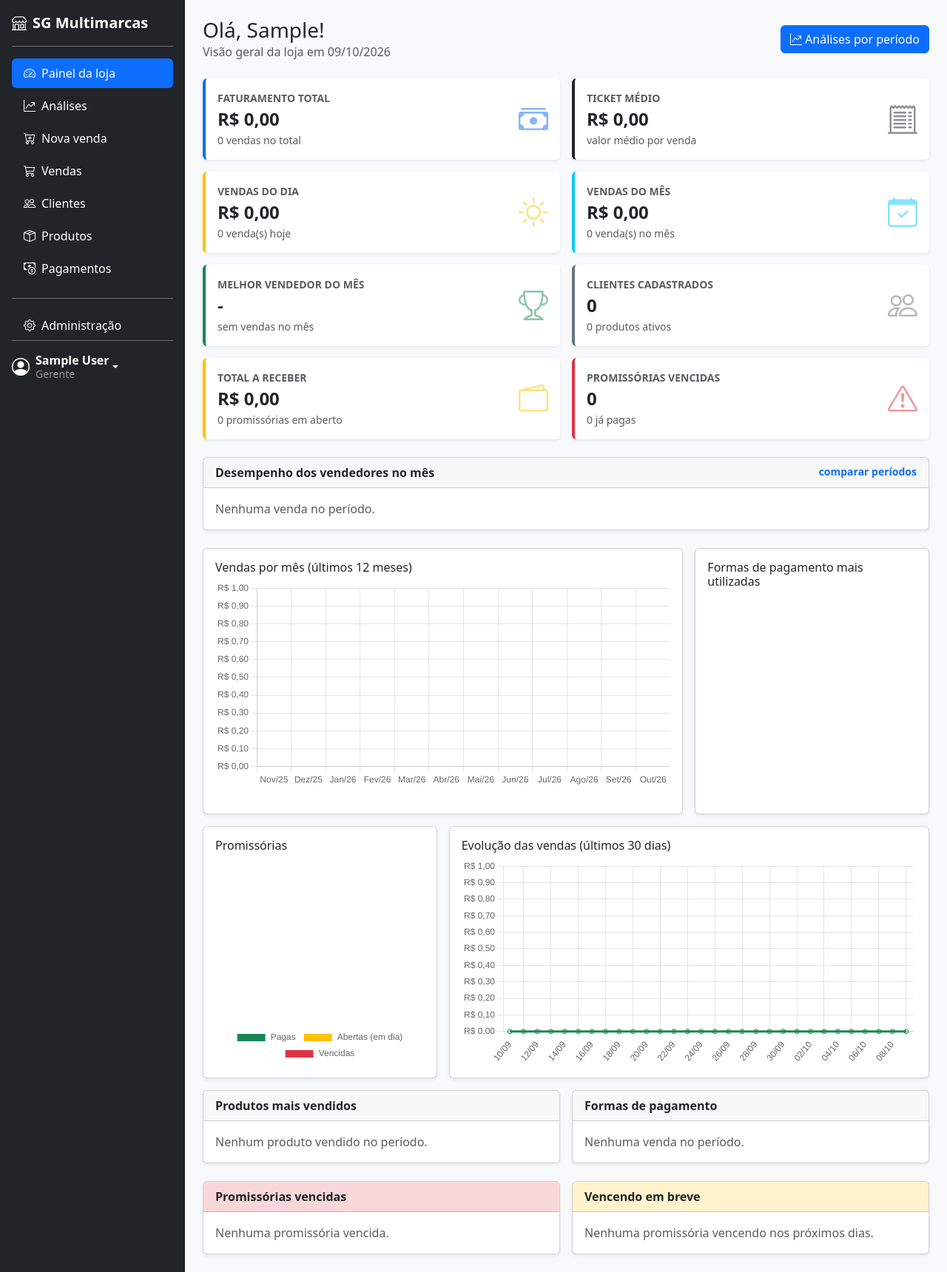
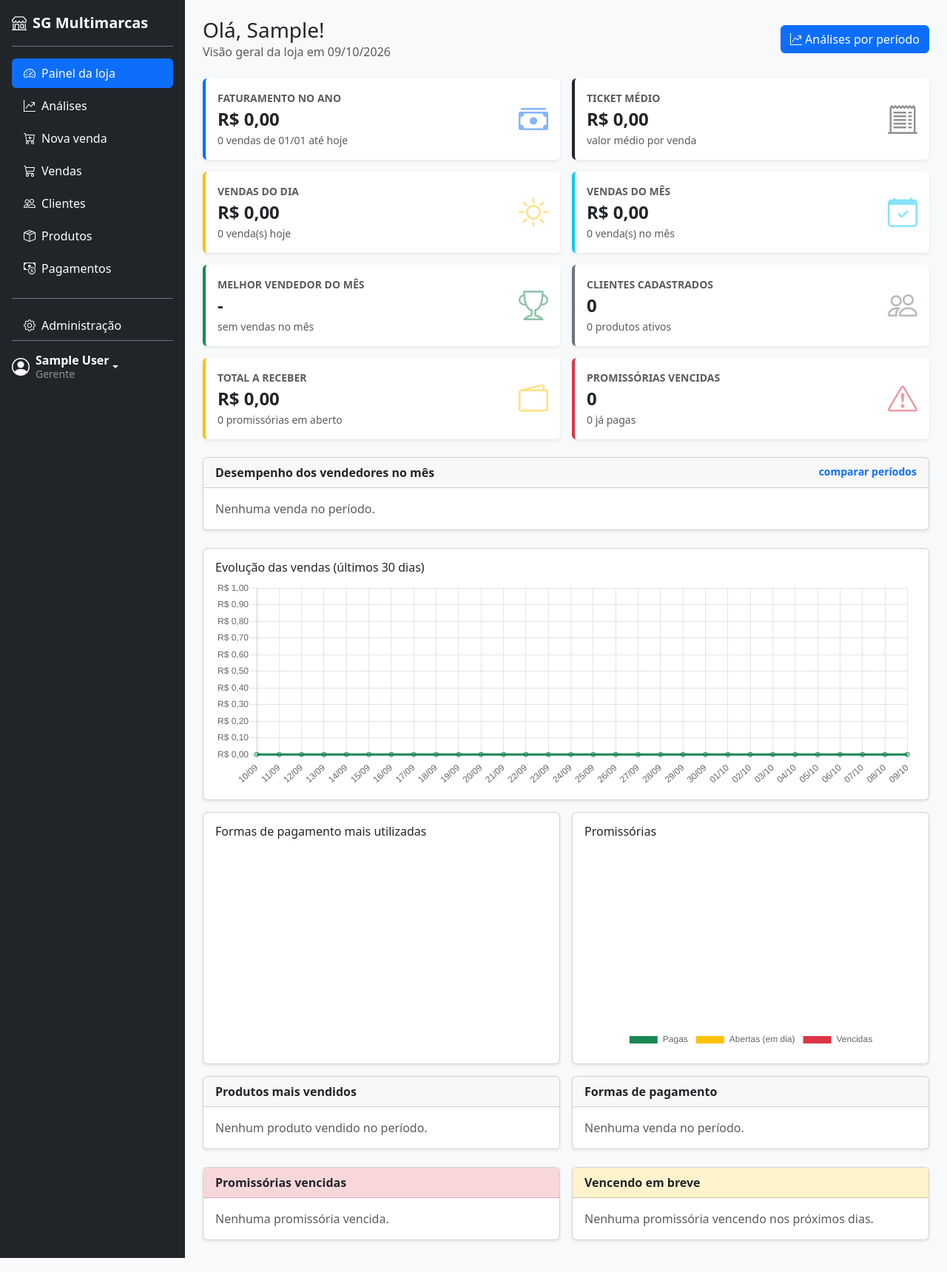
Before and after one commit to kevingarciaa/SG-MULTIMARCAS, a Django app: page / in a window 1280 px wide. Shown: the whole page at 74% size. Run offline with Django 5.2, Linux system fonts and the light colour scheme; the visitor is signed in with stand-in values (Sample User, id 1); data comes from the database, SQL or seed files in the repository; data that the repository does not hold is empty; a map, chart or similar area stays blank.

Commit message:
melhorias para o perfil do gerente

```diff
--- a/dashboard/services.py
+++ b/dashboard/services.py
@@ -8,7 +8,7 @@ from datetime import timedelta
 from decimal import Decimal
 
 from django.db.models import Count, DecimalField, ExpressionWrapper, F, Sum
-from django.db.models.functions import TruncDate, TruncMonth
+from django.db.models.functions import TruncDate
 from django.utils import timezone
 
 from clientes.models import Cliente
@@ -16,19 +16,11 @@ from produtos.models import Produto
 from promissorias.models import Promissoria
 from vendas.models import ItemVenda, Venda
 
-MESES = ["Jan", "Fev", "Mar", "Abr", "Mai", "Jun", "Jul", "Ago", "Set", "Out", "Nov", "Dez"]
+CORES = ["#0d6efd", "#198754", "#ffc107", "#dc3545", "#6f42c1", "#20c997", "#fd7e14"]
 
 
 def _soma(queryset, campo):
     return queryset.aggregate(total=Sum(campo))["total"] or Decimal("0")
-
-
-def _inicio_do_mes(data, meses_atras=0):
-    ano, mes = data.year, data.month - meses_atras
-    while mes <= 0:
-        mes += 12
-        ano -= 1
-    return data.replace(year=ano, month=mes, day=1)
 
 
 def resumo(vendas):
@@ -43,10 +35,11 @@ def resumo(vendas):
 
 
 def resumo_por_prazo(vendas):
-    """Resumo geral, do dia e do mês corrente."""
+    """Resumo geral, do ano até hoje, do dia e do mês corrente."""
     hoje = timezone.localdate()
     return {
         "geral": resumo(vendas),
+        "ano": resumo(vendas.filter(data_venda__date__gte=hoje.replace(month=1, day=1), data_venda__date__lte=hoje)),
         "dia": resumo(vendas.filter(data_venda__date=hoje)),
         "mes": resumo(vendas.filter(data_venda__date__gte=hoje.replace(day=1))),
     }
@@ -92,25 +85,6 @@ def indicadores_loja():
     }
 
 
-def vendas_por_mes(vendas, meses=12):
-    """Valor vendido em cada um dos últimos `meses` meses (inclui meses sem venda)."""
-    hoje = timezone.localdate()
-    inicio = _inicio_do_mes(hoje, meses - 1)
-    dados = {
-        item["mes"].date() if hasattr(item["mes"], "date") else item["mes"]: item["total"]
-        for item in vendas.filter(data_venda__date__gte=inicio)
-        .annotate(mes=TruncMonth("data_venda"))
-        .values("mes")
-        .annotate(total=Sum("valor_total"))
-    }
-    rotulos, valores = [], []
-    for i in range(meses - 1, -1, -1):
-        mes = _inicio_do_mes(hoje, i)
-        rotulos.append(f"{MESES[mes.month - 1]}/{mes:%y}")
-        valores.append(float(dados.get(mes, 0) or 0))
-    return {"rotulos": rotulos, "valores": valores}
-
-
 def vendas_por_dia(vendas, inicio, fim):
     """Valor vendido em cada dia entre `inicio` e `fim` (inclui dias sem venda)."""
     dados = {
@@ -148,14 +122,18 @@ def formas_pagamento(vendas):
             "quantidade": d["quantidade"],
             "valor": d["valor"] or Decimal("0"),
             "participacao": float((d["valor"] or 0) / total * 100) if total else 0.0,
+            "cor": CORES[i % len(CORES)],
         }
-        for d in dados
+        for i, d in enumerate(dados)
     ]
 
 
-def grafico_formas_pagamento(vendas):
-    linhas = formas_pagamento(vendas)
-    return {"rotulos": [l["nome"] for l in linhas], "valores": [float(l["valor"]) for l in linhas]}
+def grafico_formas_pagamento(formas):
+    return {
+        "rotulos": [f["nome"] for f in formas],
+        "valores": [float(f["valor"]) for f in formas],
+        "cores": [f["cor"] for f in formas],
+    }
 
 
 def promissorias_por_situacao():
@@ -186,25 +164,11 @@ def produtos_mais_vendidos(vendas, limite=5):
     ]
 
 
-def grafico_produtos(vendas, limite=5):
-    linhas = produtos_mais_vendidos(vendas, limite)
-    return {"rotulos": [l["nome"] for l in linhas], "valores": [l["quantidade"] for l in linhas]}
-
-
 def variacao(atual, anterior):
     """Variação percentual entre dois valores; None quando não há base de comparação."""
     if not anterior:
         return None
     return float((Decimal(atual) - Decimal(anterior)) / Decimal(anterior) * 100)
-
-
-def dias_maior_volume(vendas, limite=5):
-    return (
-        vendas.annotate(dia=TruncDate("data_venda"))
-        .values("dia")
-        .annotate(quantidade=Count("id"), valor=Sum("valor_total"))
-        .order_by("-valor")[:limite]
-    )
 
 
 def analise_periodo(periodo):
@@ -220,29 +184,20 @@ def analise_periodo(periodo):
     }
     evolucao_atual = vendas_por_dia(vendas, periodo.inicio, periodo.fim)
     evolucao_anterior = vendas_por_dia(vendas_anterior, anterior.inicio, anterior.fim)
-    vendedores = ranking_vendedores(vendas)
     formas = formas_pagamento(vendas)
-    produtos = produtos_mais_vendidos(vendas, limite=10)
 
     return {
         "anterior": anterior,
         "comparacao": comparacao,
-        "vendedores": vendedores,
         "formas": formas,
-        "produtos": produtos,
-        "dias_top": dias_maior_volume(vendas),
+        "produtos": produtos_mais_vendidos(vendas, limite=10),
         "graficos": {
             "evolucao": {
                 "rotulos": evolucao_atual["rotulos"],
                 "valores": evolucao_atual["valores"],
                 "anterior": evolucao_anterior["valores"],
             },
-            "vendedores": {
-                "rotulos": [l["nome"] for l in vendedores["linhas"]],
-                "valores": [float(l["valor"]) for l in vendedores["linhas"]],
-            },
-            "formaPagamento": {"rotulos": [f["nome"] for f in formas], "valores": [float(f["valor"]) for f in formas]},
-            "maisVendidos": {"rotulos": [p["nome"] for p in produtos], "valores": [p["quantidade"] for p in produtos]},
+            "formaPagamento": grafico_formas_pagamento(formas),
         },
     }
 
--- a/dashboard/views.py
+++ b/dashboard/views.py
@@ -24,20 +24,19 @@ class DashboardView(TemplateView):
         context = super().get_context_data(**kwargs)
         vendas = Venda.objects.concluidas()
         mes = calcular_periodo(FiltroPeriodoForm.ESTE_MES)
+        formas = services.formas_pagamento(vendas)
         context.update({
             "indicadores": services.indicadores_loja(),
             "periodo": mes,
             "ranking": services.ranking_vendedores(mes.filtrar(vendas)),
             "produtos": services.produtos_mais_vendidos(vendas),
-            "formas": services.formas_pagamento(vendas),
+            "formas": formas,
             "alertas": services.alertas_promissorias(),
             "dias_alerta": settings.PROMISSORIA_DIAS_ALERTA,
             "graficos": {
-                "vendasMes": services.vendas_por_mes(vendas),
                 "vendasDia": services.vendas_ultimos_dias(vendas),
-                "formaPagamento": services.grafico_formas_pagamento(vendas),
+                "formaPagamento": services.grafico_formas_pagamento(formas),
                 "promissorias": services.promissorias_por_situacao(),
-                "maisVendidos": services.grafico_produtos(vendas),
             },
         })
         return context
--- a/static/js/dashboard.js
+++ b/static/js/dashboard.js
@@ -31,12 +31,6 @@
     if (canvas && dados[chave]) new Chart(canvas, montar(dados[chave]));
   }
 
-  criarGrafico("graficoVendasMes", "vendasMes", (d) => ({
-    type: "bar",
-    data: { labels: d.rotulos, datasets: [{ label: "Vendido", data: d.valores, backgroundColor: CORES[0] }] },
-    options: opcoesMoeda,
-  }));
-
   criarGrafico("graficoVendasDia", "vendasDia", (d) => ({
     type: "line",
     data: {
@@ -67,15 +61,9 @@
     options: { ...opcoesMoeda, plugins: { ...opcoesMoeda.plugins, legend: { position: "bottom" } } },
   }));
 
-  criarGrafico("graficoVendedores", "vendedores", (d) => ({
-    type: "bar",
-    data: { labels: d.rotulos, datasets: [{ label: "Vendido", data: d.valores, backgroundColor: CORES }] },
-    options: opcoesMoeda,
-  }));
-
   criarGrafico("graficoFormaPagamento", "formaPagamento", (d) => ({
     type: "doughnut",
-    data: { labels: d.rotulos, datasets: [{ data: d.valores, backgroundColor: CORES }] },
+    data: { labels: d.rotulos, datasets: [{ data: d.valores, backgroundColor: d.cores }] },
     options: opcoesPizza,
   }));
 
@@ -84,16 +72,4 @@
     data: { labels: d.rotulos, datasets: [{ data: d.valores, backgroundColor: ["#198754", "#ffc107", "#dc3545"] }] },
     options: { responsive: true, maintainAspectRatio: false, plugins: { legend: { position: "bottom" } } },
   }));
-
-  criarGrafico("graficoMaisVendidos", "maisVendidos", (d) => ({
-    type: "bar",
-    data: { labels: d.rotulos, datasets: [{ label: "Unidades vendidas", data: d.valores, backgroundColor: CORES[4] }] },
-    options: {
-      indexAxis: "y",
-      responsive: true,
-      maintainAspectRatio: false,
-      plugins: { legend: { display: false } },
-      scales: { x: { beginAtZero: true, ticks: { precision: 0 } } },
-    },
-  }));
 })();
--- a/templates/dashboard/_tabela_formas.html
+++ b/templates/dashboard/_tabela_formas.html
@@ -8,7 +8,7 @@
     <tbody>
       {% for f in formas %}
       <tr>
-        <td>{{ f.nome }}</td>
+        <td><span class="d-inline-block rounded-circle me-2 align-middle" style="width:.75rem;height:.75rem;background:{{ f.cor }}"></span>{{ f.nome }}</td>
         <td class="text-center">{{ f.quantidade }}</td>
         <td class="text-end text-nowrap">{{ f.valor|moeda }}</td>
         <td class="text-end">{{ f.participacao|percentual }}</td>
--- a/templates/dashboard/gerente.html
+++ b/templates/dashboard/gerente.html
@@ -26,7 +26,7 @@
 {% endif %}
 
 <div class="row g-3 mb-4">
-  {% include "dashboard/_card.html" with col="col-12 col-sm-6 col-xxl-3" titulo="Faturamento total" valor=indicadores.geral.valor|moeda icone="cash-stack" cor="primary" detalhe=indicadores.geral.quantidade|stringformat:"d"|add:" vendas no total" %}
+  {% include "dashboard/_card.html" with col="col-12 col-sm-6 col-xxl-3" titulo="Faturamento no ano" valor=indicadores.ano.valor|moeda icone="cash-stack" cor="primary" detalhe=indicadores.ano.quantidade|stringformat:"d"|add:" vendas de 01/01 até hoje" %}
   {% include "dashboard/_card.html" with col="col-12 col-sm-6 col-xxl-3" titulo="Ticket médio" valor=indicadores.geral.ticket_medio|moeda icone="receipt-cutoff" cor="dark" detalhe="valor médio por venda" %}
   {% include "dashboard/_card.html" with col="col-12 col-sm-6 col-xxl-3" titulo="Vendas do dia" valor=indicadores.dia.valor|moeda icone="sun" cor="warning" detalhe=indicadores.dia.quantidade|stringformat:"d"|add:" venda(s) hoje" %}
   {% include "dashboard/_card.html" with col="col-12 col-sm-6 col-xxl-3" titulo="Vendas do mês" valor=indicadores.mes.valor|moeda icone="calendar-check" cor="info" detalhe=indicadores.mes.quantidade|stringformat:"d"|add:" venda(s) no mês" %}
@@ -49,28 +49,22 @@
 </div>
 
 <div class="row g-3 mb-4">
-  <div class="col-12 col-xl-8">
+  <div class="col-12">
     <div class="card shadow-sm h-100"><div class="card-body">
-      <h2 class="h6 card-title">Vendas por mês (últimos 12 meses)</h2>
-      <div class="grafico"><canvas id="graficoVendasMes"></canvas></div>
+      <h2 class="h6 card-title">Evolução das vendas (últimos 30 dias)</h2>
+      <div class="grafico"><canvas id="graficoVendasDia"></canvas></div>
     </div></div>
   </div>
-  <div class="col-12 col-md-6 col-xl-4">
+  <div class="col-12 col-md-6">
     <div class="card shadow-sm h-100"><div class="card-body">
       <h2 class="h6 card-title">Formas de pagamento mais utilizadas</h2>
       <div class="grafico"><canvas id="graficoFormaPagamento"></canvas></div>
     </div></div>
   </div>
-  <div class="col-12 col-md-6 col-xl-4">
+  <div class="col-12 col-md-6">
     <div class="card shadow-sm h-100"><div class="card-body">
       <h2 class="h6 card-title">Promissórias</h2>
       <div class="grafico"><canvas id="graficoPromissorias"></canvas></div>
-    </div></div>
-  </div>
-  <div class="col-12 col-xl-8">
-    <div class="card shadow-sm h-100"><div class="card-body">
-      <h2 class="h6 card-title">Evolução das vendas (últimos 30 dias)</h2>
-      <div class="grafico"><canvas id="graficoVendasDia"></canvas></div>
     </div></div>
   </div>
   <div class="col-12 col-xl-6">
```
Also changed, not shown: templates/dashboard/analises.html (+11 -49 lines).
